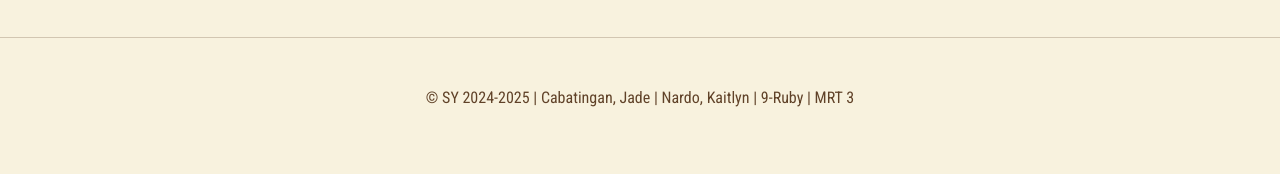
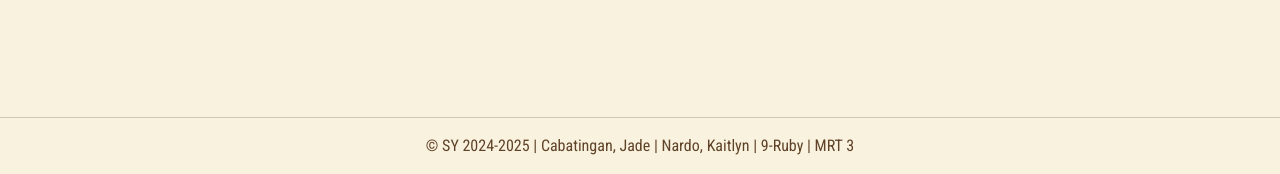
Before and after one commit to JCabatingan-9R/Q3-PROJECT, a plain HTML site: page index.html in a window 1280 px wide. Shown: the part 652-826 px from the top of the page. Before the commit the page ends 800 px from the top, so only its background shows below. Drawn offline with nearby package versions, Linux system fonts and the light colour scheme; a web font is replaced by a local one.

Commit message:
Update index.html

```diff
--- a/index.html
+++ b/index.html
@@ -128,9 +128,9 @@
 		</div>
 		<script type="text/javascript" src="main.js"></script>
 	</div>
-	<br>
-	<hr>
-	<div class="footer mt-5">
+	<br><br><br>
+	<hr class="mt-5">
+	<div class="footer">
 		<p>&copy; SY 2024-2025 | <a href="jade.html">Cabatingan, Jade</a> | <a href="kait.html">Nardo, Kaitlyn</a> | 9-Ruby | <a href="https://www.metrolinemap.com/metro/manila/">MRT 3</a></p>
 	</div>
 
```
